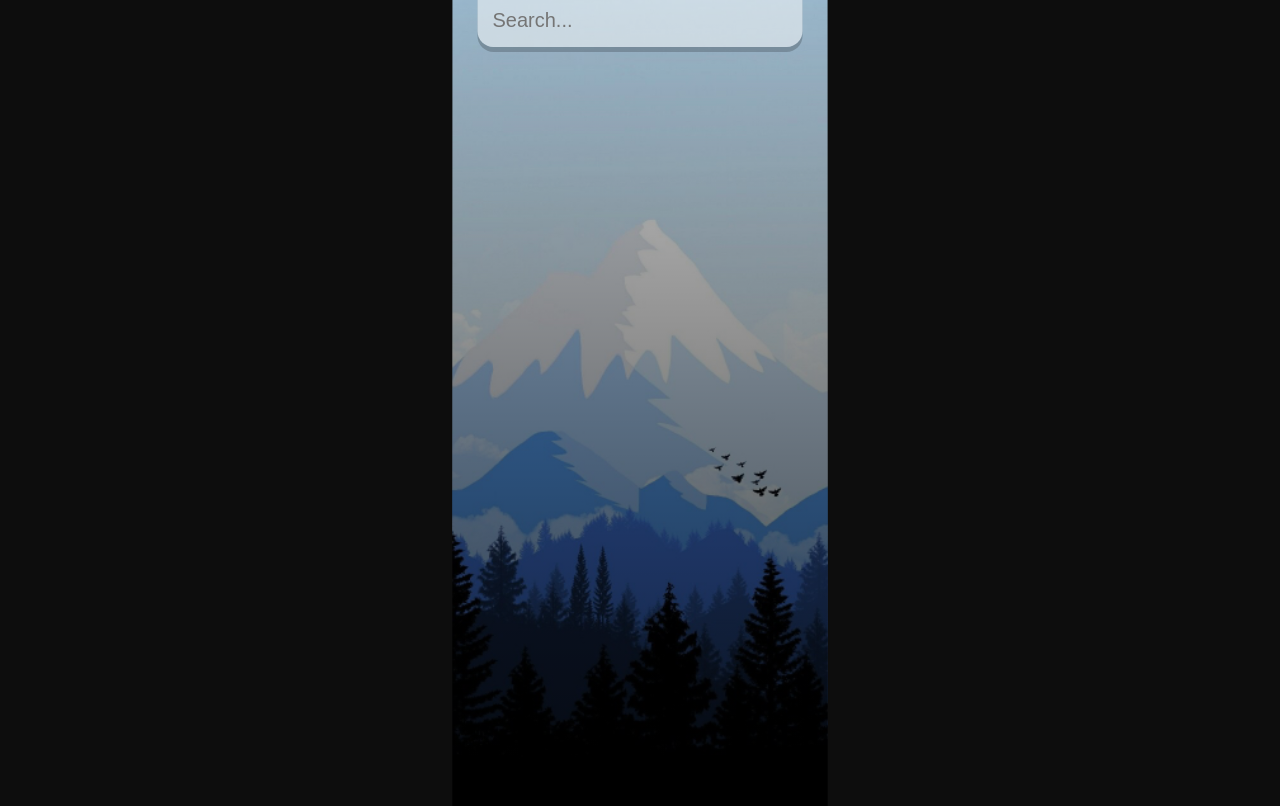
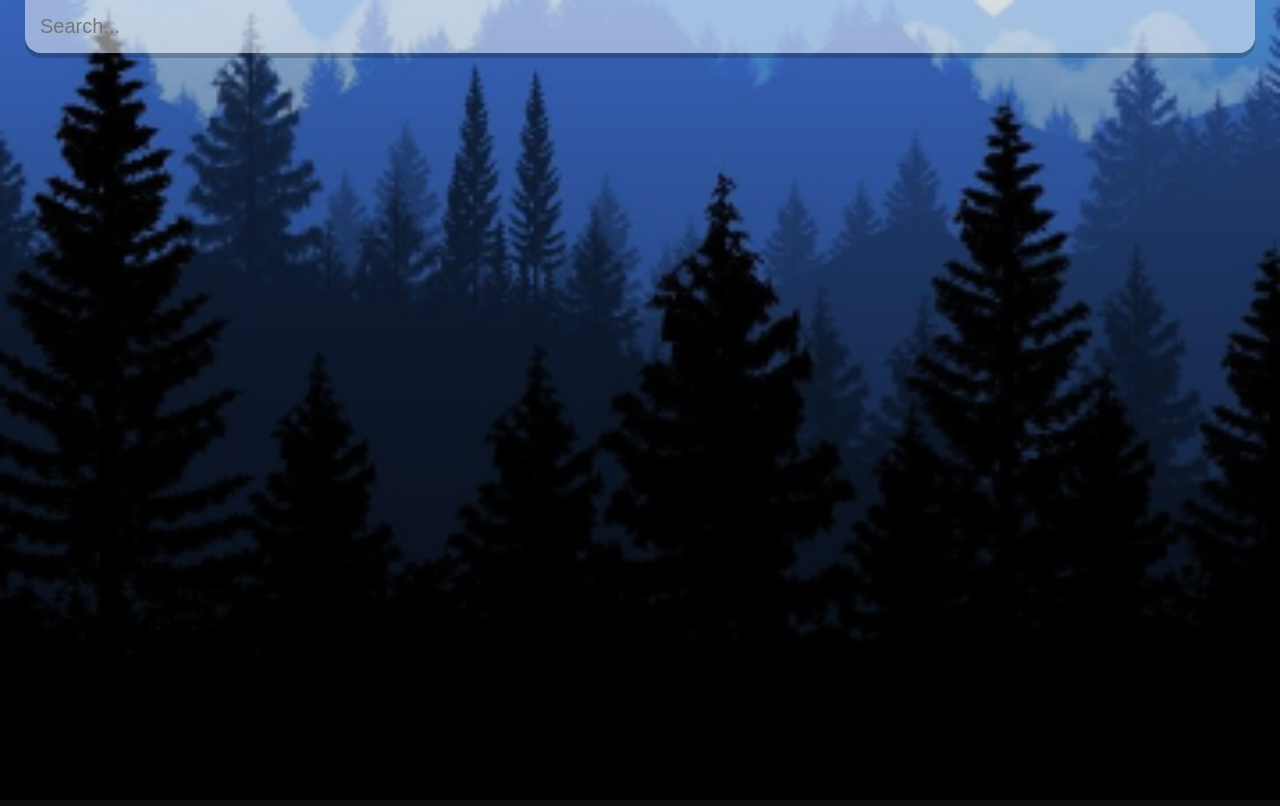
Before and after one commit to jsxgod/weather-globe, a React (Create React App) app: page / in a window 1280 px wide. Built offline with nearby package versions, Linux system fonts and the light colour scheme.

Commit message:
updating css

```diff
--- a/src/index.css
+++ b/src/index.css
@@ -10,10 +10,6 @@ body {
 }
 
 .App {
-  position: absolute;
-  left: 50%;
-  top: 50%;
-  transform: translate(-50%, -50%);
   background-image: url('./assets/cold-bg.jpg');
   background-size: cover;
   background-position: bottom;
@@ -25,8 +21,7 @@ body {
 }
 
 main {
-  width: 375px;
-  height: 812px;
+  min-height: 100vh;
   background-image: linear-gradient(to bottom, rgba(0,0,0,0.2), rgba(0,0,0,0.75));
   padding: 25px;
 }
```
Also changed, not shown: 1 other file (tests, documents, lock files or other folders).
